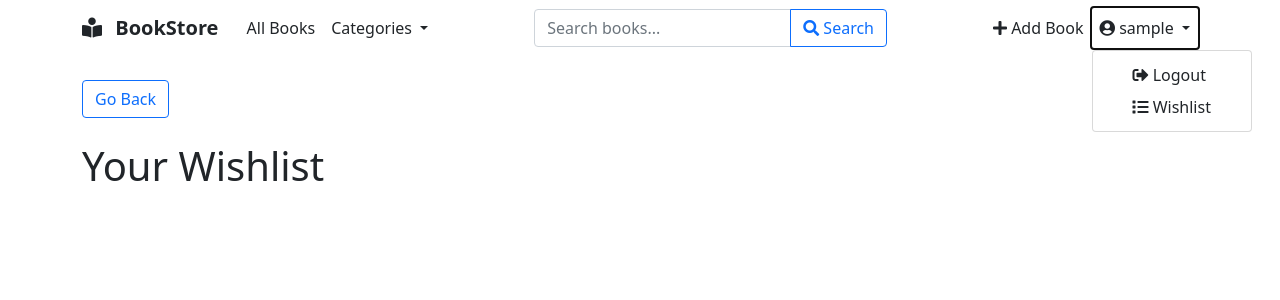
After one commit to SoeukBondol-ai/book-inventory-project, a Django app: page /wishlist/ in a window 1280 px wide, after a click that opens the changed part. The commit adds this page. Shown: the top 300 px of the page. Run offline with Django 5.2, Linux system fonts and the light colour scheme; the visitor is signed in with stand-in values (Sample User, id 1); data that the repository does not hold is empty; some libraries are stand-ins or nearby versions.

Commit message:
wishlist finished not tested

```diff
--- a/book_inventory/book/admin.py
+++ b/book_inventory/book/admin.py
@@ -11,3 +11,8 @@ class BookAdmin(admin.ModelAdmin):
 @admin.register(Category)
 class CategoryAdmin(admin.ModelAdmin):
     list_display = ('name',)
+
+
+from .models import Wishlist  # Import your Wishlist model
+
+admin.site.register(Wishlist)
--- a/book_inventory/book/urls.py
+++ b/book_inventory/book/urls.py
@@ -1,5 +1,7 @@
 from django.urls import path
 from . import views
+#
+from .views import add_to_wishlist, view_wishlist, remove_from_wishlist
 
 urlpatterns = [
     path('', views.HomeView.as_view(), name='home'),
@@ -10,4 +12,9 @@ urlpatterns = [
     path('add/', views.add_book, name='add_book'),
     path('edit/<int:pk>/', views.edit_book, name='edit_book'),
     path('delete/<int:pk>/', views.delete_book, name='delete_book'),
+    #
+    path('add-to-wishlist/<int:book_id>/', add_to_wishlist, name='add_to_wishlist'),
+    path('wishlist/', view_wishlist, name='view_wishlist'),
+    #
+    path('remove-from-wishlist/<int:item_id>/', remove_from_wishlist, name='remove_from_wishlist'),  # URL for removing an item
 ]
--- a/book_inventory/book/views.py
+++ b/book_inventory/book/views.py
@@ -1,7 +1,7 @@
 from django.shortcuts import render, get_object_or_404, redirect
 from django.views.generic import ListView, DetailView
 from django.db.models import Q
-from .models import Book, Category
+from .models import Book, Category, Wishlist
 from django.core.paginator import Paginator
 from .forms import BookForm
 from django.contrib.auth.decorators import login_required
@@ -56,7 +56,7 @@ def search_books(request):
     return render(request, 'book/search_results.html', {'books': books, 'query': query})
 
 def book_list_by_category(request, category):
-    """Display books filtered by category"""
+    """### Display books filtered by category"""
     category_filters = {
         'new-arrivals': ('New Arrivals', Q(is_new_arrival=True)),
         'now-trending': ('Now Trending', Q(is_now_trending=True)),
@@ -114,3 +114,45 @@ def delete_book(request, pk):
         book.delete()
         return redirect('/')  # run back to home
     return render(request, 'book/delete_book.html', {'book': book})
+
+# add book to list
+def add_to_wishlist(request, book_id):
+    if request.user.is_authenticated:
+        book = get_object_or_404(Book, id=book_id)
+        # Check if the book is already in the wishlist
+        wishlist_item, created = Wishlist.objects.get_or_create(user=request.user, book=book)
+
+        if created:
+            print(f"Added {book.title} to wishlist.")
+        else:
+            print(f"{book.title} is already in wishlist.")
+
+        # Redirect back to the same page (the page where the user added the book)
+        return redirect(request.META.get('HTTP_REFERER', 'home'))  # Redirect to the referring page or home
+
+    return redirect('login')  # Redirect unauthenticated users to login
+
+
+def view_wishlist(request):
+    print("Load wishlist page")
+    if request.user.is_authenticated:
+        print("User is authenticated")
+        wishlist_items = Wishlist.objects.filter(user=request.user)
+        print(f"Wishlist items: {wishlist_items}")
+        return render(request, 'book/wishlist.html', {'wishlist_items': wishlist_items})
+    else:
+        print("User is not authenticated")
+    return redirect('login')  # Redirect unauthenticated users to login
+
+def remove_from_wishlist(request, item_id):
+    if request.user.is_authenticated:
+        # Get the wishlist item by ID
+        wishlist_item = get_object_or_404(Wishlist, id=item_id, user=request.user)
+        print(f"Deleted: {wishlist_item}")
+        wishlist_item.delete()  # Delete the item from the wishlist
+
+        wishlist_items = Wishlist.objects.filter(user=request.user)
+        print(f"Wishlist items: {wishlist_items}")
+        return render(request, 'book/wishlist.html', {'wishlist_items': wishlist_items})
+        # return redirect('wishlist')  # Redirect to the wishlist page after deletion
+    return redirect('login')  # Redirect unauthenticated users to login
--- a/book_inventory/static/css/hover.css
+++ b/book_inventory/static/css/hover.css
@@ -31,3 +31,15 @@
     z-index: 1; /* Ensure it is above other content but does not interfere with hover */
     pointer-events: none; /* Allow hover events to pass through */
 }
+
+.btn-hover-red:hover {
+    background-color: red !important;
+    border-color: red !important;
+    color: white !important;
+  }
+
+  .bg-danger-hover:hover {
+    background-color: red !important;
+    border-color: red !important;
+    color: white !important;
+  }
--- /dev/null
+++ b/book_inventory/static/js/script.js
@@ -0,0 +1,8 @@
+function goBack() {
+    const lastVisited = sessionStorage.getItem('lastVisited');
+    if (lastVisited) {
+        window.location.href = lastVisited; // Redirect to last visited page
+    } else {
+        window.history.back(); // Fallback to history.back() if no stored URL
+    }
+}
--- a/book_inventory/templates/base.html
+++ b/book_inventory/templates/base.html
@@ -24,9 +24,12 @@
             </a>
 
             <button class="navbar-toggler" type="button" data-bs-toggle="collapse" data-bs-target="#navbarContent">
-                <span class="navbar-toggler-icon"></span>
+                <span class="navbar-toggler-icon pt-1">
+                    <i class="fas fa-bars"></i>
+                </span>
             </button>
 
+            <!-- category list -->
             <div class="collapse navbar-collapse" id="navbarContent">
                 <ul class="navbar-nav me-auto">
                     <li class="nav-item">
@@ -38,7 +41,7 @@
                         <a class="nav-link dropdown-toggle" href="#" id="navbarDropdown" data-bs-toggle="dropdown">
                             Categories
                         </a>
-                        <ul class="dropdown-menu">
+                        <ul class="dropdown-menu mb-3">
                             {% for category in categories %}
                                 <li>
                                     <a class="dropdown-item" href="{% url 'book_list_by_category' category.name|slugify %}">
@@ -65,6 +68,7 @@
                     </div>
                 </form>
 
+                <!-- profile -->
                 <ul class="navbar-nav ms-auto">
                     {% if user.is_authenticated %}
                         {% if user.is_admin %}
@@ -74,14 +78,23 @@
                                 </a>
                             </li>
                         {% endif %}
+
+                        <!-- profile dropdown -->
                         <li class="nav-item dropdown">
                             <a class="nav-link dropdown-toggle" href="#" id="userDropdown" data-bs-toggle="dropdown">
                                 <i class="fas fa-user-circle"></i> {{ user.username }}
                             </a>
-                            <ul class="dropdown-menu dropdown-menu-end">
+                            <ul class="dropdown-menu px-4" aria-labelledby="userDropdown">
+                                <!-- log out -->
                                 <li>
                                     <a class="dropdown-item" href="{% url 'logout' %}">
                                         <i class="fas fa-sign-out-alt"></i> Logout
+                                    </a>
+                                </li>
+                                <!-- go to wishlist -->
+                                <li>
+                                    <a href="{% url 'view_wishlist' %}" onclick="sessionStorage.setItem('lastVisited', window.location.href);" class="dropdown-item">
+                                        <i class="fas fa-list"></i> Wishlist
                                     </a>
                                 </li>
                             </ul>
--- a/book_inventory/templates/book/book_list.html
+++ b/book_inventory/templates/book/book_list.html
@@ -23,6 +23,11 @@
                             <p class="card-text small text-muted mb-2">{{ book.author }}</p>
                             <p class="card-text price">${{ book.price }}</p>
                             <a href="{{ book.get_absolute_url }}" class="btn btn-sm btn-outline-primary w-100">View Details</a>
+                            <!-- add to wishlist -->
+                            <form method="post" action="{% url 'add_to_wishlist' book.id %}">
+                                {% csrf_token %}
+                                <button class="mt-2 btn btn-sm btn-outline-primary w-100" type="submit">Wishlist</button>
+                            </form>
                             {% if user.is_authenticated and user.is_admin %}
                                 <div class="btn-container mt-2">
                                     <a href="{% url 'edit_book' book.pk %}" class="btn btn-secondary btn-sm w-100 mb-1">Edit</a>
--- /dev/null
+++ b/book_inventory/templates/book/wishlist.html
@@ -0,0 +1,53 @@
+<!-- books/templates/books/wishlist.html -->
+{% extends 'base.html' %}
+
+{% block title %}Wishlist{% endblock %}
+
+{% load static %}
+
+{% block extra_css %}
+    <link rel="stylesheet" href="{% static 'css/hover.css' %}">
+{% endblock %}
+
+{% block content %}
+    <!-- back to previous page -->
+    <div class="d-flex justify-content-between align-items-center my-4">
+        <div>
+            <!-- <button onclick="history.back()" class="btn btn-outline-primary">
+                <i class="fas fa-arrow-left me-2"></i>Back
+            </button> -->
+
+            <a href="javascript:void(0);" onclick="goBack();" class="btn btn-outline-primary">Go Back</a>
+        </div>
+    </div>
+    <h1 class="mb-4">Your Wishlist</h1>
+    <!-- wishlist of user -->
+    <div class="container mb-5">
+        <div class="row">
+            {% for item in wishlist_items %}
+            <div class="col-lg-2 col-md-3 col-sm-6 mb-4">
+                <div class="card book-card h-100 position-relative">
+                    <div class="card-img-wrapper">
+                        {% if item.book.image %}
+                            <img src="{{ item.book.image.url }}" class="card-img-top" alt="{{ item.book.title }}">
+                        {% else %}
+                            <img src="https://via.placeholder.com/150" class="card-img-top" alt="{{ item.book.title }}">
+                        {% endif %}
+                    </div>
+                    <div class="card-body d-flex flex-column">
+                        <h6 class="card-title text-truncate">{{ item.book.title }}</h6>
+                        <p class="card-text small text-muted mb-2">{{ item.book.author }}</p>
+                        <p class="card-text price">${{ item.book.price }}</p>
+                        <!-- view detail -->
+                        <a href="{% url 'book_detail' item.book.pk %}" class="btn btn-sm btn-outline-primary w-100 mb-1">View Details</a>
+                        <!-- remove from wishlist -->
+                        <a href="{% url 'remove_from_wishlist' item.id %}" class="btn btn-sm btn-outline-primary bg-danger-hover w-100 mb-1">Remove</a>
+                    </div>
+                </div>
+            </div>
+            {% endfor %}
+        </div>
+    </div>
+
+    <script src="{% static 'js/script.js' %}"></script>
+{% endblock %}
--- a/book_inventory/user/views.py
+++ b/book_inventory/user/views.py
@@ -2,6 +2,7 @@ from django.shortcuts import render, redirect
 from django.contrib.auth import login, logout
 from django.contrib.auth.decorators import login_required
 from .forms import CustomUserCreationForm, CustomAuthenticationForm
+from book.models import Wishlist
 
 def register(request):
     if request.method == 'POST':
```
Also changed, not shown: book_inventory/book/models.py (+11 -0 lines), book_inventory/templates/book/book_detail.html (+6 -1 lines), book_inventory/templates/book/home.html (+26 -0 lines), book_inventory/book/migrations/0005_wishlist.py (added), book_inventory/static/css/style.css (line endings or trailing spaces), book_inventory/user/models.py (line endings or trailing spaces).
